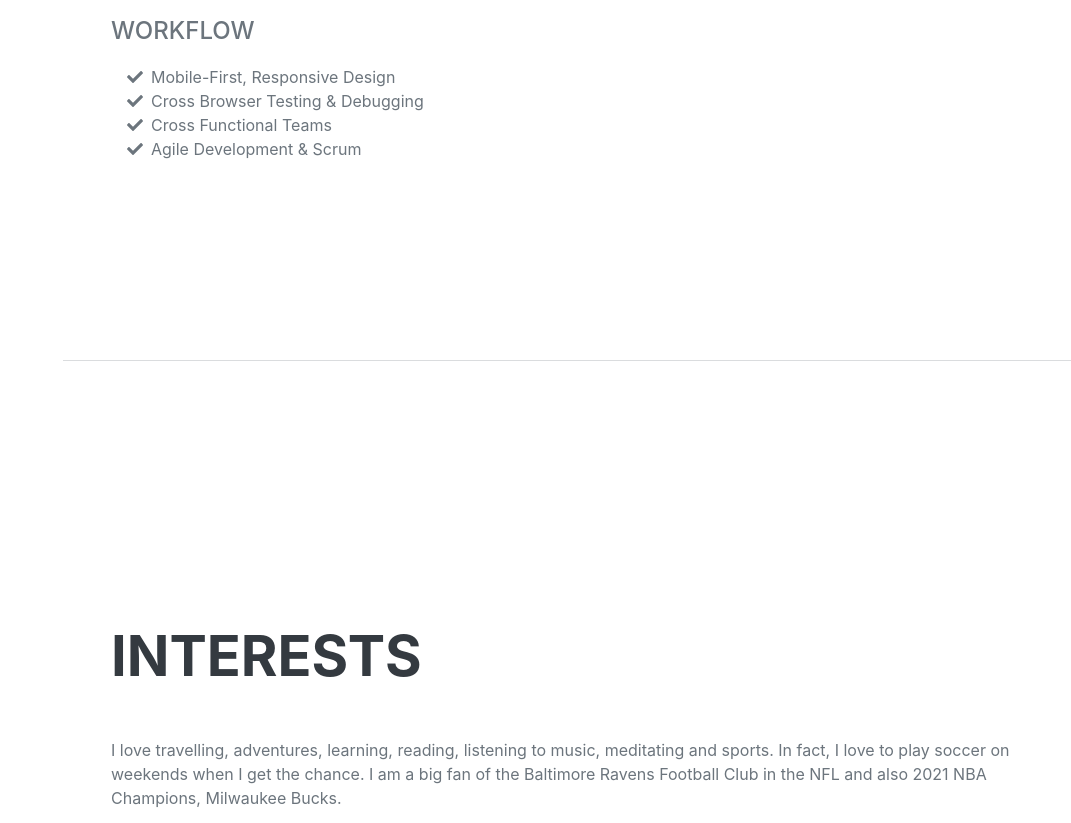
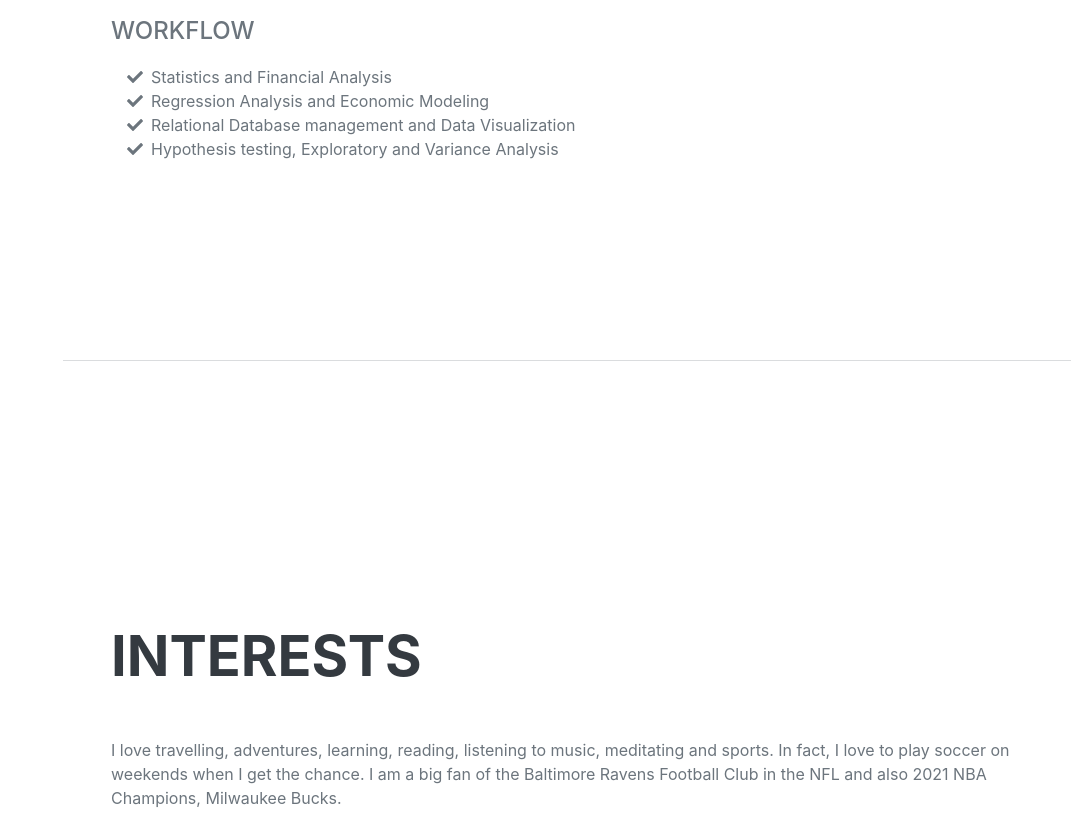
Before and after one commit to SamTNwalozie/SamTNwalozie, a plain HTML site: page index.html in a window 1280 px wide. Shown: the part 3452-4275 px from the top of the page, without its empty margins (209-1280 px from the left). Drawn offline with nearby package versions, Linux system fonts and the light colour scheme; a web font is replaced by a local one.

Commit message:
Update index.html

```diff
--- a/index.html
+++ b/index.html
@@ -143,19 +143,19 @@
                     <ul class="fa-ul mb-0">
                         <li>
                             <span class="fa-li"><i class="fas fa-check"></i></span>
-                            Mobile-First, Responsive Design
+                            Statistics and Financial Analysis
                         </li>
                         <li>
                             <span class="fa-li"><i class="fas fa-check"></i></span>
-                            Cross Browser Testing & Debugging
+                            Regression Analysis and Economic Modeling
                         </li>
                         <li>
                             <span class="fa-li"><i class="fas fa-check"></i></span>
-                            Cross Functional Teams
+                            Relational Database management and Data Visualization
                         </li>
                         <li>
                             <span class="fa-li"><i class="fas fa-check"></i></span>
-                            Agile Development & Scrum
+                            Hypothesis testing, Exploratory and Variance Analysis
                         </li>
                     </ul>
                 </div>
```
